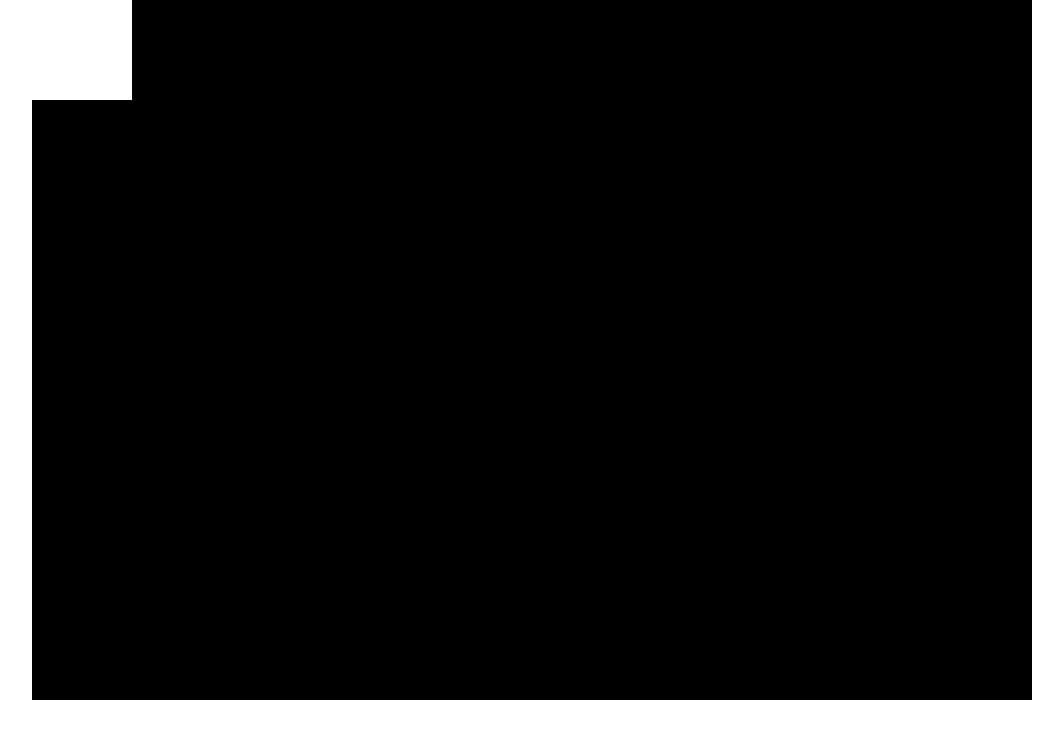
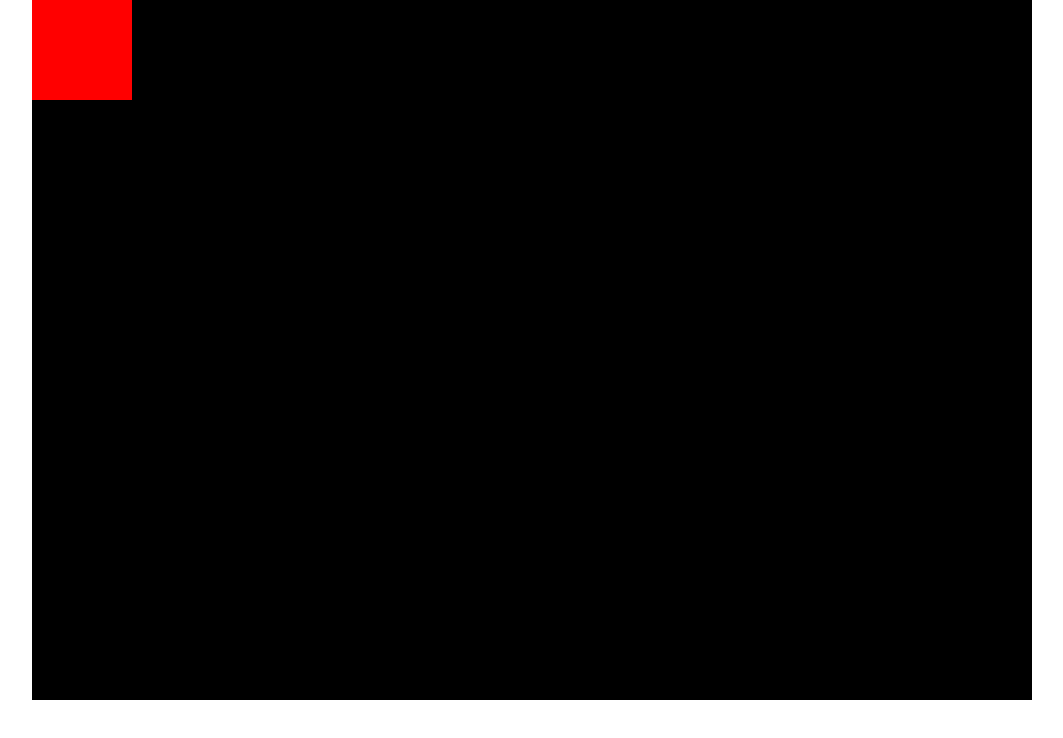
Before and after one commit to b1018043/canvas-study, a React (Create React App) app: page / in a window 1280 px wide. Shown: the top 738 px of the page, without its empty margins (108-1171 px from the left). Built offline with nearby package versions, Linux system fonts and the light colour scheme.

Commit message:
fix: bug

```diff
--- a/src/components/canvas/Canvas.tsx
+++ b/src/components/canvas/Canvas.tsx
@@ -12,8 +12,9 @@
     };
 
     const drawBackground = (ctx: CanvasRenderingContext2D) =>{
+        ctx.fillStyle = "black"
         ctx.fillRect(0,0,1000,700);
-        ctx.fillStyle = "white";
+        ctx.fillStyle = "red";
         ctx.fillRect(dx,dy,100,100);
         ctx.save();
     }
```
